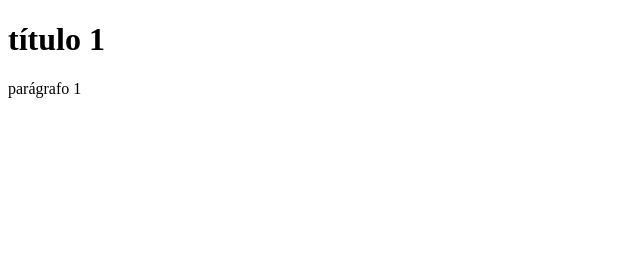
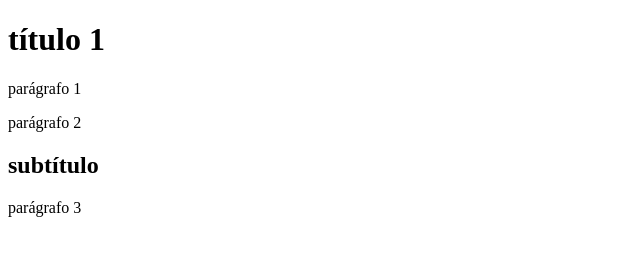
Before and after one commit to Allanax/Ceag, a plain HTML site: page Allana (1).html in a window 1280 px wide. Shown: the whole page, without its empty margins (0-640 px from the left). Drawn offline with Linux system fonts and the light colour scheme.

Commit message:
Update Allana (1).html

```diff
--- a/Allana (1).html
+++ b/Allana (1).html
@@ -8,5 +8,8 @@
 <body>
 <h1>título 1</h1>
 <p>parágrafo 1</p>
+<p>parágrafo 2</p>
+<H2>subtítulo</H2>
+<p>parágrafo 3</p>
 </body>
 </html>
```
